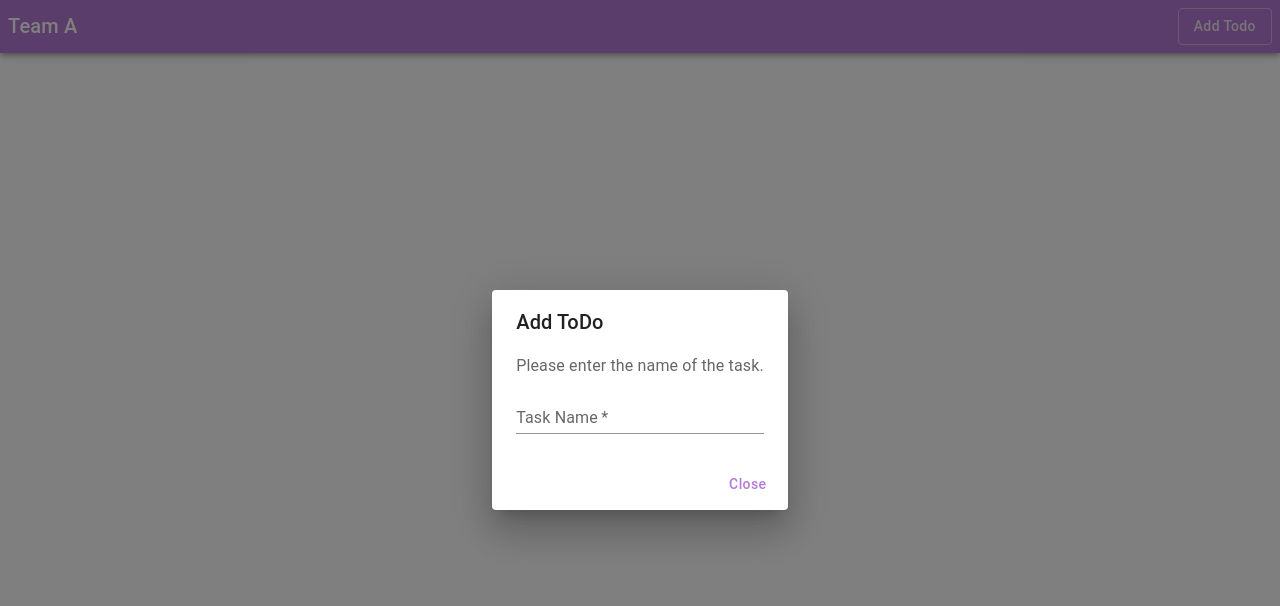
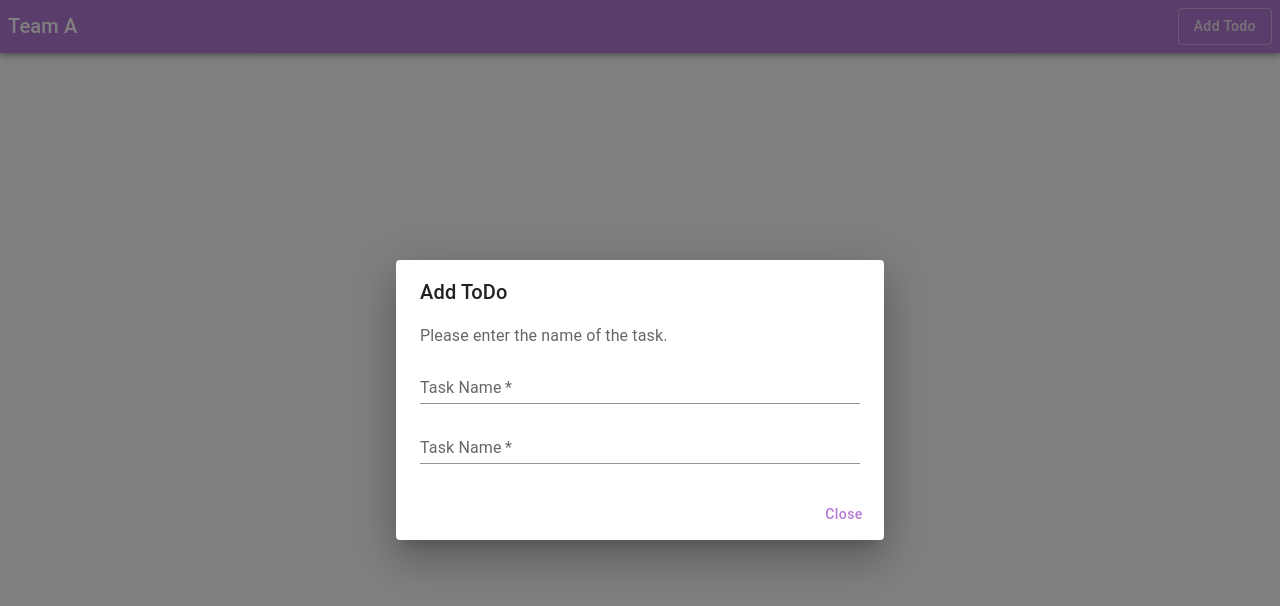
Before and after one commit to ajaykiran-reddy-by/sticky-notes, a React (Vite) app: page / in a window 1280 px wide. Both pictures are taken after a click on the button "Add Todo". Shown: the top 606 px of the page. Built offline with nearby package versions, Linux system fonts and the light colour scheme.

Commit message:
changes in ToDo card

```diff
--- a/src/components/TodoCard.tsx
+++ b/src/components/TodoCard.tsx
@@ -53,12 +53,24 @@ export default function TodoCard({ open, onClose }: TodoCardProps) {
           required
           margin="dense"
           id="Task-Name"
+          name="Task Name"
+          label="Task Name"
+          type="text"
+          fullWidth
+          variant="standard"
+        />
+        <TextField
+          autoFocus
+          required
+          margin="dense"
+          id=""
           name="Name"
           label="Task Name"
           type="text"
           fullWidth
           variant="standard"
         />
+
       </DialogContent>
       <DialogActions>
         <Button onClick={onClose}>Close</Button>
```
